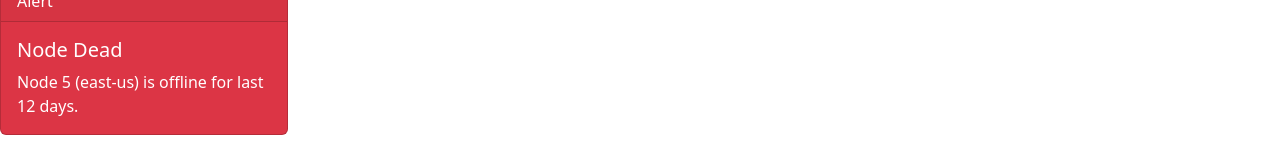
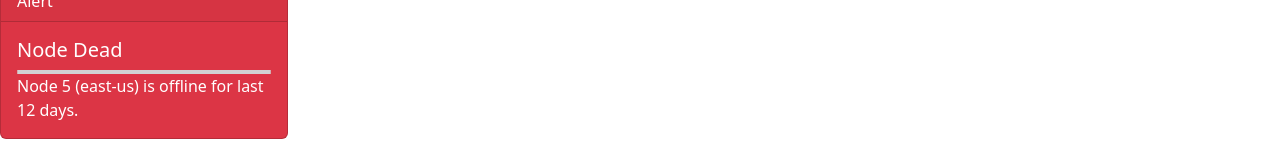
Before and after one commit to acciojob/bootstrap-card-UdayBari3421, a website: page main.html in a window 1280 px wide. Shown: the part 205-354 px from the top of the page. Drawn offline with nearby package versions, Linux system fonts and the light colour scheme.

Commit message:
created a submission

```diff
--- a/main.html
+++ b/main.html
@@ -22,6 +22,8 @@
 	  <div class="card-header">Alert</div>
 	  <div class="card-body">
 		<h5 class="card-title">Node Dead</h5>
+		  <div class="card card-deck"></div>
+		  <div class="card card-deck"></div>
 		<p class="card-text">Node 5 (east-us) is offline for last 12 days.</p>
 	  </div>
 	</div>
```
